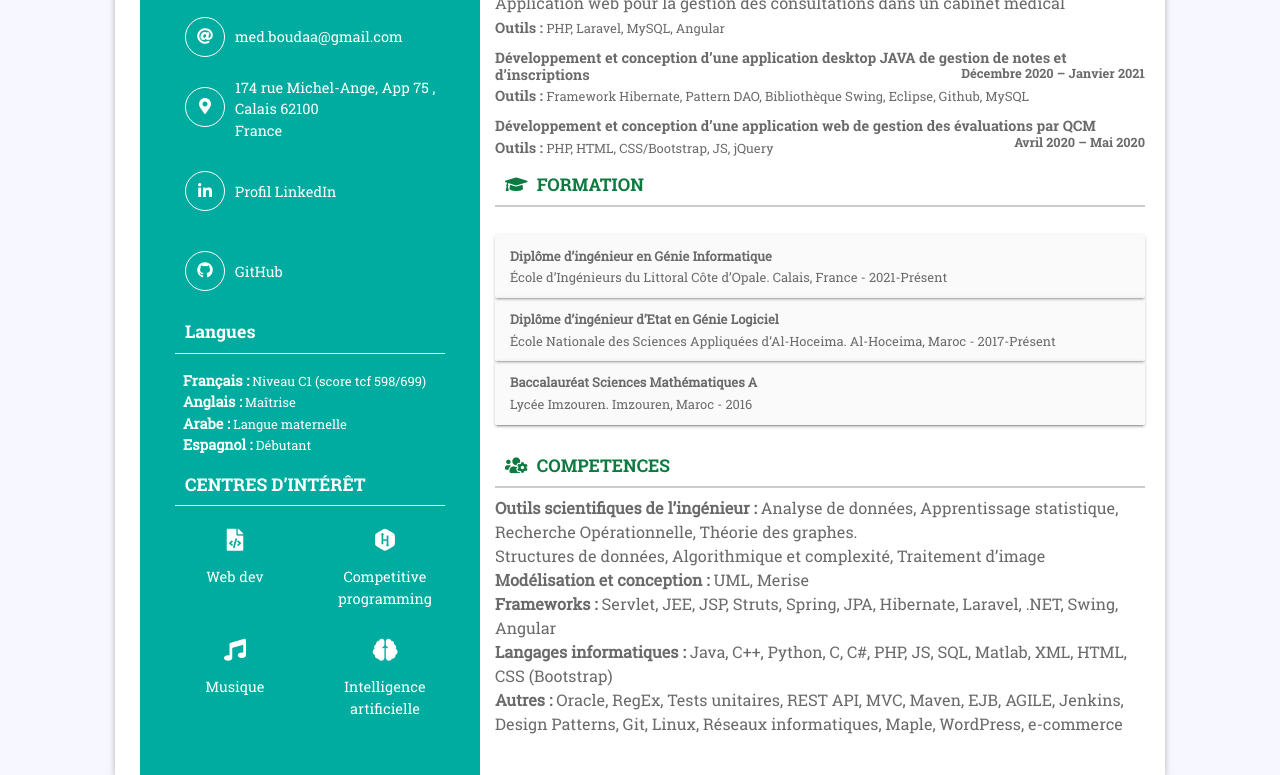
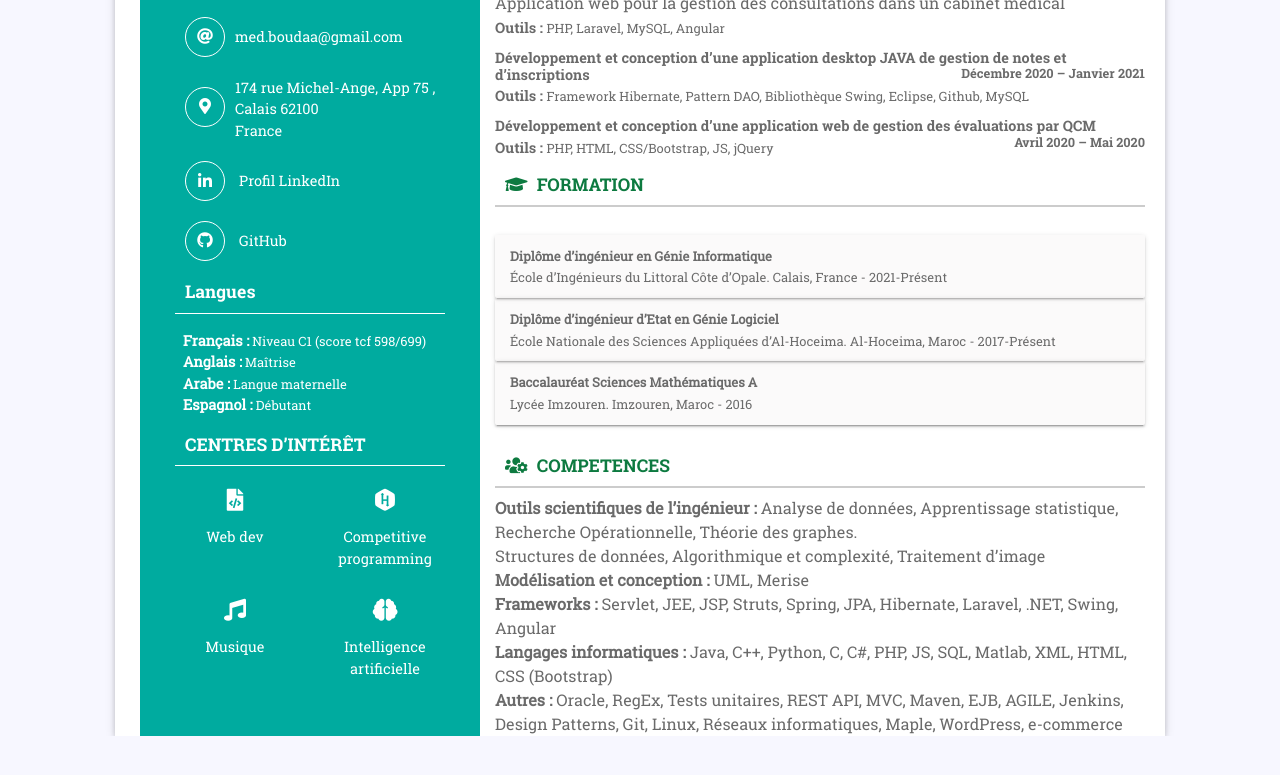
Before and after one commit to MohamedBoudaa/cv, a plain HTML site: page index.html in a window 1280 px wide. Shown: the part 824-1599 px from the top of the page. After the commit the page ends 1560 px from the top, so only its background shows below. Drawn offline with Linux system fonts and the light colour scheme.

Commit message:
Add files via upload

```diff
--- a/index.html
+++ b/index.html
@@ -61,24 +61,28 @@
                             </div>
                         </div>
                         <div class="contact-box">
-                            <a target="_blank" style="text-decoration:none; color : white" href="https://www.linkedin.com/in/mohamed-boudaa/"></a> <div class="icon">
+                            <a target="_blank" style="text-decoration:none; color : white" href="https://www.linkedin.com/in/mohamed-boudaa/">
 
+                                <div class="icon" style="display: inline;">
                                         <i  class="fab fa-linkedin-in"></i>
                                 </div>
-                            <div class="detail">
+                                <div class="detail" style="display: inline;">
                                     Profil LinkedIn
                                 </div>
                             </a>
                         </div>
                         <div class="contact-box">
-                            <div class="icon">
-                                <a target="_blank" href="https://github.com/MohamedBoudaa"  style="text-decoration:none; color : white" >
-                                    <i class="fab fa-github"></i></a>
+                            <a target="_blank" style="text-decoration:none; color : white"href="https://github.com/MohamedBoudaa">
+
+                                <div class="icon" style="display: inline;">
+                                    <i class="fab fa-github"></i>
                                 </div>
-                            <div class="detail">
+                                <div class="detail" style="display: inline;">
                                     GitHub
                                 </div>
+                            </a>
                         </div>
+
 
 
 
```
Lines whose indentation alone changed are shown as unchanged.
